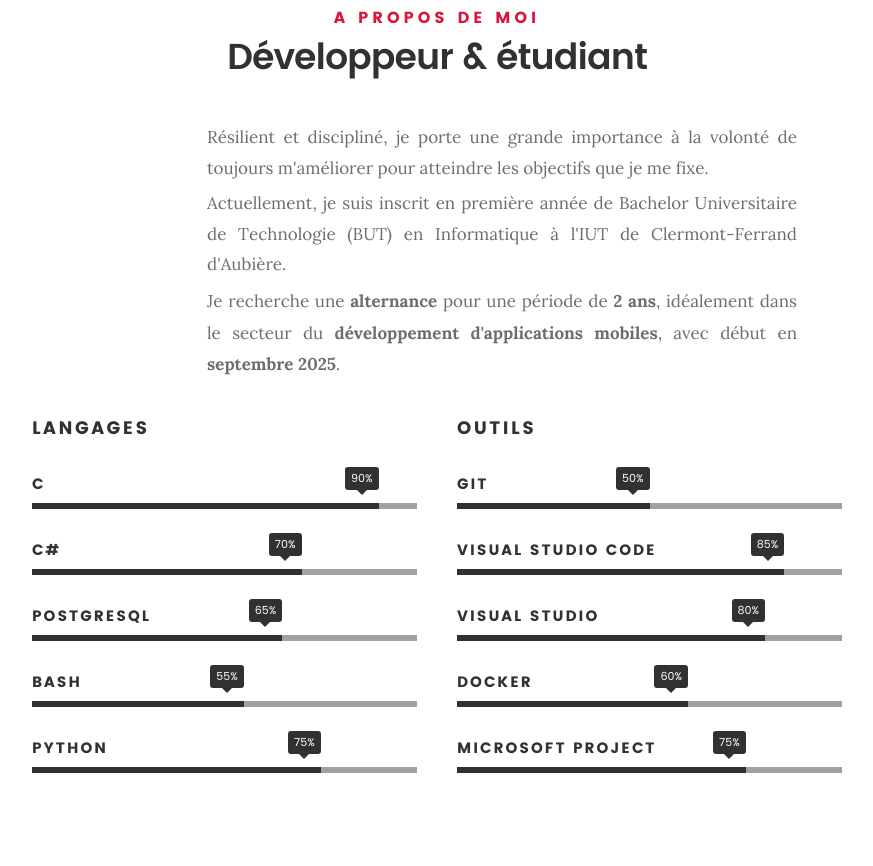
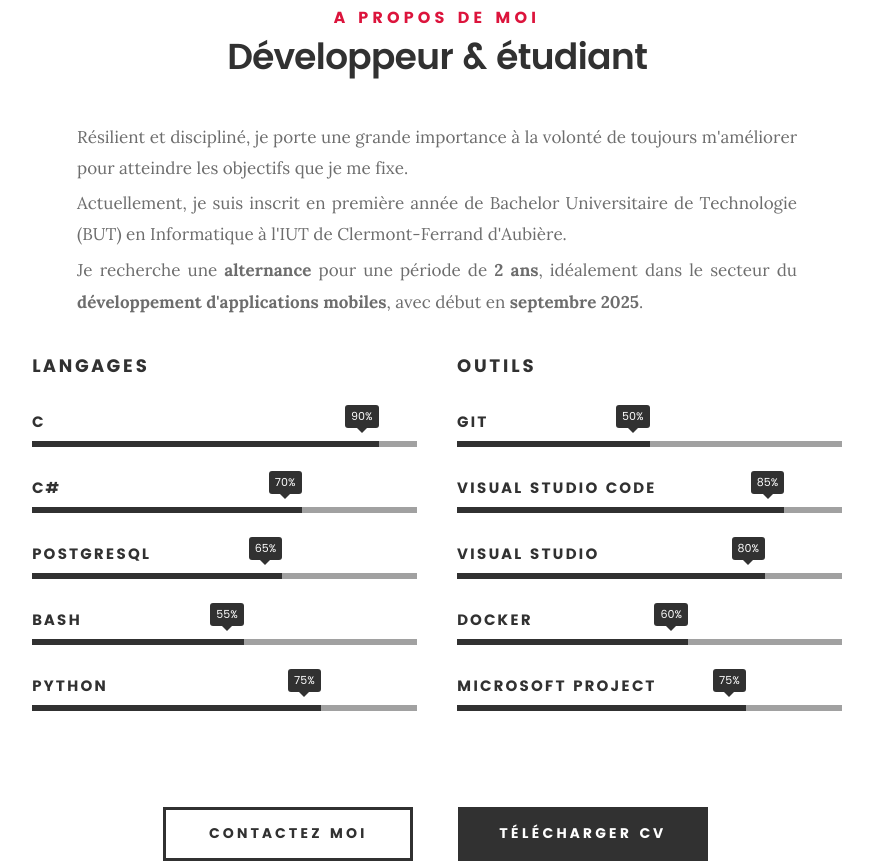
Before and after one commit to Phantom-Whisper/portfolio, a plain HTML site: page index.html in a window 1280 px wide. Shown: the part 917-1783 px from the top of the page, without its empty margins (203-1076 px from the left). Drawn offline with Linux system fonts and the light colour scheme; files whose address does not match are found by name.

Commit message:
Update main.css

```diff
--- a/css/main.css
+++ b/css/main.css
@@ -1816,7 +1816,6 @@ header .logo a {
 
 .intro-info .lead {
 	text-align: left;
-	padding-left: 13rem;
 	text-align: justify;
 }
 
```
